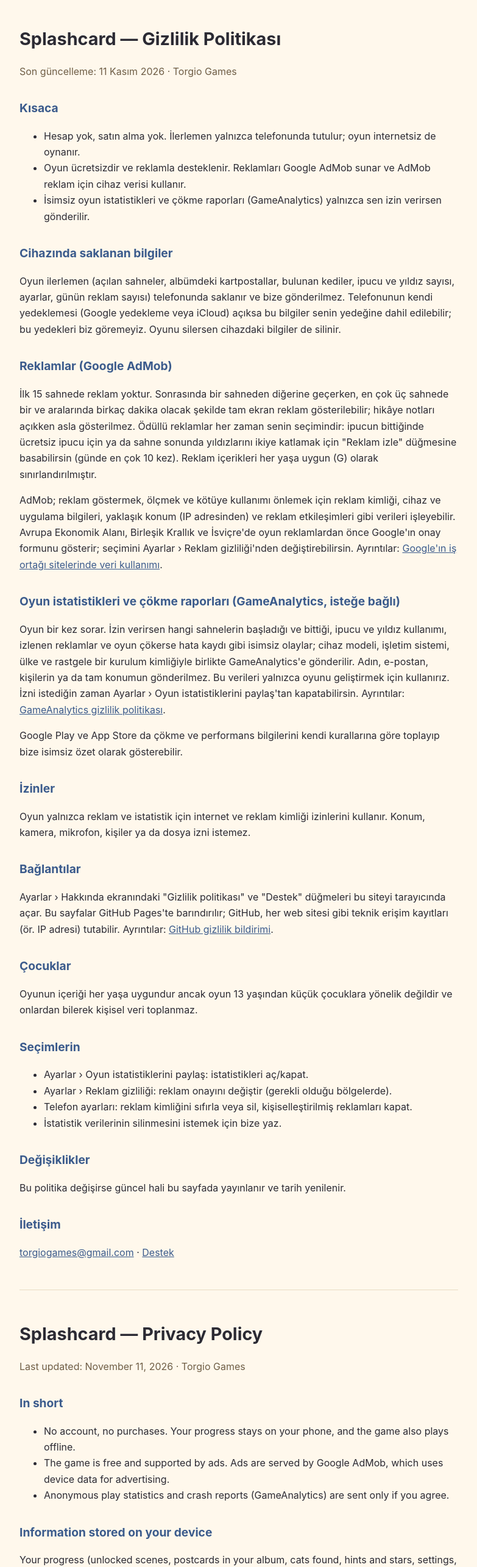
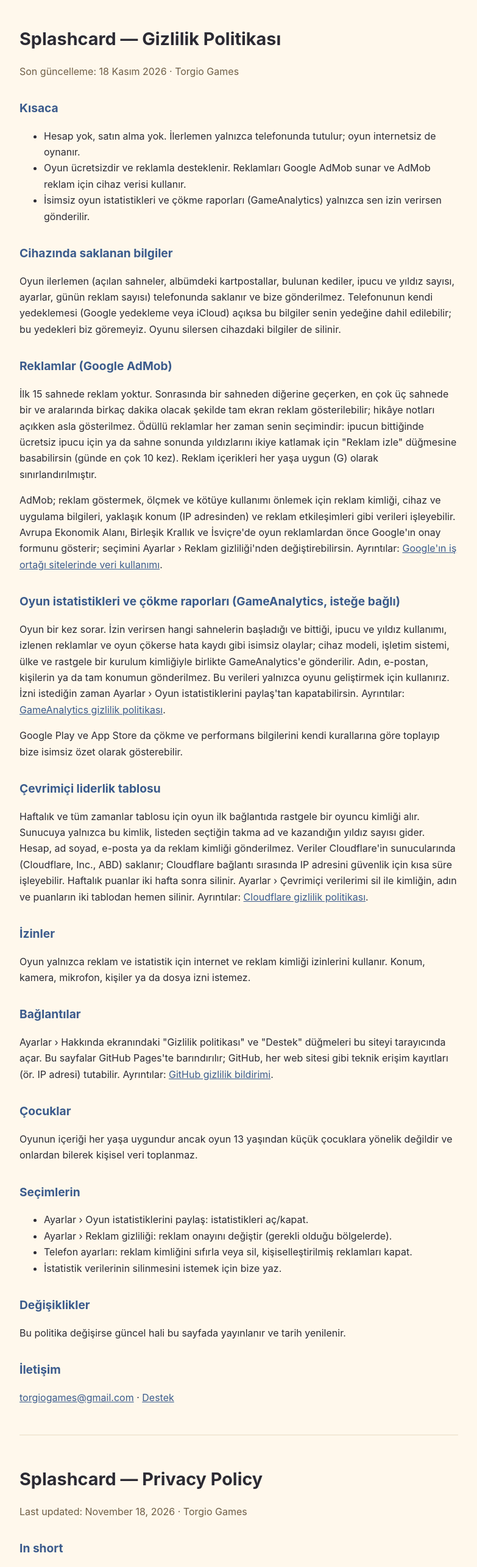
Before and after one commit to TorgioGames/torgiogames.github.io, a plain HTML site: page splashcard/privacy.html in a window 1280 px wide. Shown: the top 2570 px of the page at 61% size, without its empty margins (248-1031 px from the left). Drawn offline with Linux system fonts and the light colour scheme.

Commit message:
Splashcard privacy: online leaderboard section (Cloudflare)
Co-Authored-By: Claude Opus 5.5 <noreply@anthropic.com>

```diff
--- a/splashcard/privacy.html
+++ b/splashcard/privacy.html
@@ -18,7 +18,7 @@
 <body>
 <main>
   <h1>Splashcard — Gizlilik Politikası</h1>
-  <p class="dim">Son güncelleme: 11 Kasım 2026 · Torgio Games</p>
+  <p class="dim">Son güncelleme: 18 Kasım 2026 · Torgio Games</p>
 
   <h2>Kısaca</h2>
   <ul>
@@ -37,6 +37,9 @@
   <h2>Oyun istatistikleri ve çökme raporları (GameAnalytics, isteğe bağlı)</h2>
   <p>Oyun bir kez sorar. İzin verirsen hangi sahnelerin başladığı ve bittiği, ipucu ve yıldız kullanımı, izlenen reklamlar ve oyun çökerse hata kaydı gibi isimsiz olaylar; cihaz modeli, işletim sistemi, ülke ve rastgele bir kurulum kimliğiyle birlikte GameAnalytics'e gönderilir. Adın, e-postan, kişilerin ya da tam konumun gönderilmez. Bu verileri yalnızca oyunu geliştirmek için kullanırız. İzni istediğin zaman Ayarlar › Oyun istatistiklerini paylaş'tan kapatabilirsin. Ayrıntılar: <a href="https://gameanalytics.com/privacy/">GameAnalytics gizlilik politikası</a>.</p>
   <p>Google Play ve App Store da çökme ve performans bilgilerini kendi kurallarına göre toplayıp bize isimsiz özet olarak gösterebilir.</p>
+
+  <h2>Çevrimiçi liderlik tablosu</h2>
+  <p>Haftalık ve tüm zamanlar tablosu için oyun ilk bağlantıda rastgele bir oyuncu kimliği alır. Sunucuya yalnızca bu kimlik, listeden seçtiğin takma ad ve kazandığın yıldız sayısı gider. Hesap, ad soyad, e-posta ya da reklam kimliği gönderilmez. Veriler Cloudflare'in sunucularında (Cloudflare, Inc., ABD) saklanır; Cloudflare bağlantı sırasında IP adresini güvenlik için kısa süre işleyebilir. Haftalık puanlar iki hafta sonra silinir. Ayarlar › Çevrimiçi verilerimi sil ile kimliğin, adın ve puanların iki tablodan hemen silinir. Ayrıntılar: <a href="https://www.cloudflare.com/privacypolicy/">Cloudflare gizlilik politikası</a>.</p>
 
   <h2>İzinler</h2>
   <p>Oyun yalnızca reklam ve istatistik için internet ve reklam kimliği izinlerini kullanır. Konum, kamera, mikrofon, kişiler ya da dosya izni istemez.</p>
@@ -64,7 +67,7 @@
   <hr>
 
   <h1>Splashcard — Privacy Policy</h1>
-  <p class="dim">Last updated: November 11, 2026 · Torgio Games</p>
+  <p class="dim">Last updated: November 18, 2026 · Torgio Games</p>
 
   <h2>In short</h2>
   <ul>
@@ -83,6 +86,9 @@
   <h2>Play statistics and crash reports (GameAnalytics, optional)</h2>
   <p>The game asks once. If you agree, anonymous events such as which scenes start and finish, hint and star use, ads watched and an error log if the game crashes are sent to GameAnalytics together with the device model, operating system, country and a random install ID. Your name, email, contacts and precise location are never sent. We use this data only to improve the game. You can turn it off any time in Settings › Share play statistics. Details: <a href="https://gameanalytics.com/privacy/">GameAnalytics privacy policy</a>.</p>
   <p>Google Play and the App Store may also collect crash and performance information under their own terms and show it to us as anonymous summaries.</p>
+
+  <h2>Online leaderboard</h2>
+  <p>For the weekly and all-time boards the game gets a random player ID the first time it connects. Only this ID, the nickname you pick from a list and the stars you earn are sent to the server. No account, name, email or advertising ID is sent. The data is stored on Cloudflare's servers (Cloudflare, Inc., USA); Cloudflare may briefly process your IP address for security while connecting. Weekly scores are deleted after two weeks. Settings › Delete my online data removes your ID, nickname and scores from both boards at once. Details: <a href="https://www.cloudflare.com/privacypolicy/">Cloudflare privacy policy</a>.</p>
 
   <h2>Permissions</h2>
   <p>The game uses the internet and advertising ID permissions only for ads and statistics. It asks for no location, camera, microphone, contacts or storage permission.</p>
```
